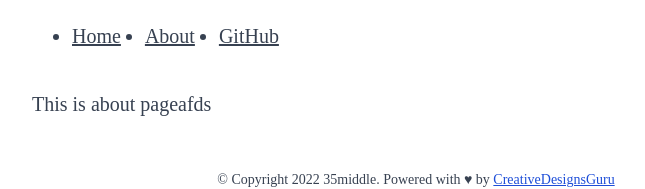
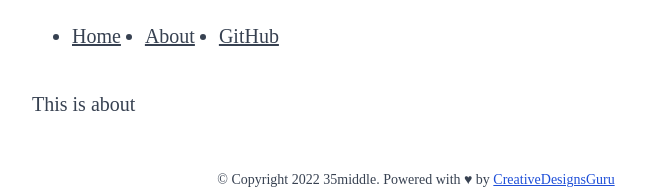
Before and after one commit to 35middle/35middle-app, a Next.js app: page /about in a window 1280 px wide. Shown: the part 158-347 px from the top of the page, without its empty margins (228-873 px from the left). Built offline with nearby package versions, Linux system fonts and the light colour scheme.

Commit message:
Update about.tsx

```diff
--- a/src/pages/about.tsx
+++ b/src/pages/about.tsx
@@ -3,7 +3,7 @@ import { Main } from '@/templates/Main';
 
 const About = () => (
   <Main meta={<Meta title="Lorem ipsum" description="Lorem ipsum" />}>
-    This is about pageafds
+    This is about
   </Main>
 );
 
```
